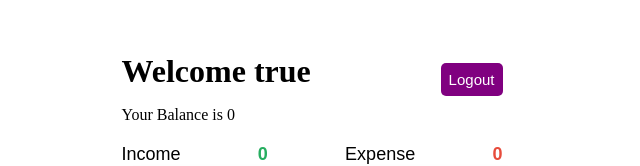
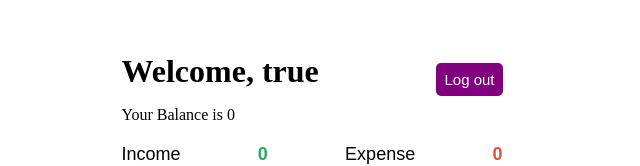
Before and after one commit to yuvrajshrirame/finfusion, a React (Create React App) app in the folder frontend/: page /home in a window 1280 px wide. Shown: the part 117-283 px from the top of the page, without its empty margins (328-968 px from the left). Built offline with nearby package versions, Linux system fonts and the light colour scheme; no server answers; sample sign-in values are in the browser's storage.

Commit message:
Fix typo: Home.js

```diff
--- a/frontend/src/pages/Home.js
+++ b/frontend/src/pages/Home.js
@@ -122,8 +122,8 @@ function Home() {
   return (
     <div>
       <div className="user-section">
-        <h1>Welcome {loggedInUser}</h1>
-        <button onClick={handleLogout}>Logout</button>
+        <h1>Welcome, {loggedInUser}</h1>
+        <button class="logout-btn" onClick={handleLogout}>Log out</button>
       </div>
       <ExpenseDetails
         incomeAmt={incomeAmt}
```
